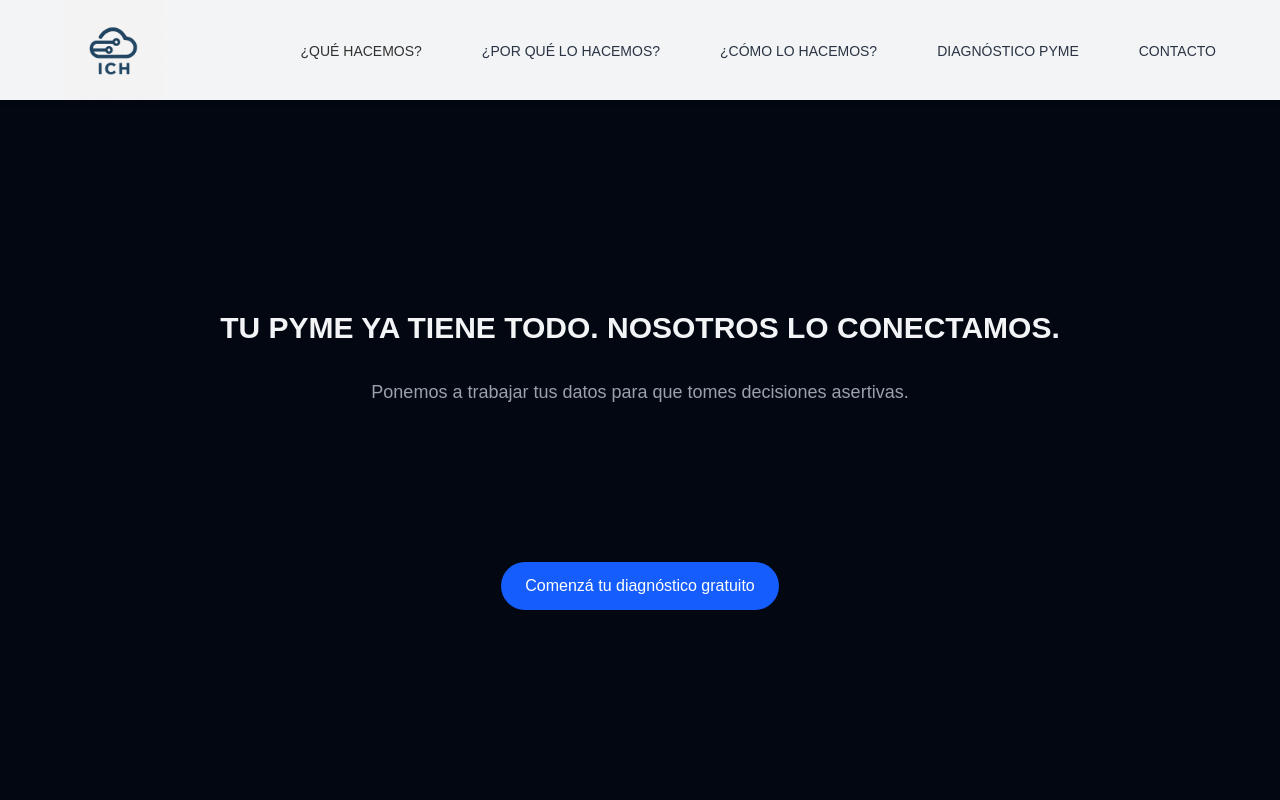
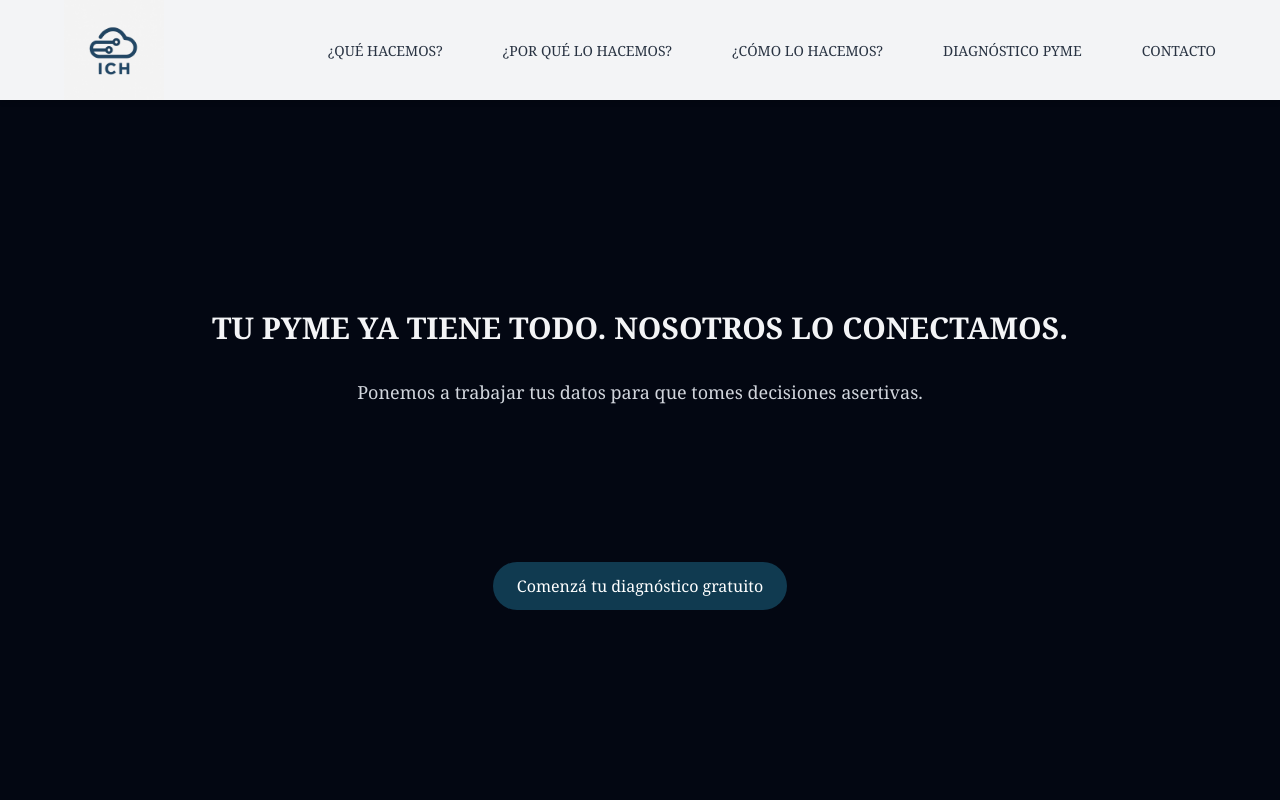
Before and after one commit to ich-datos/ichdatos-landing, a Next.js app: page / in a window 1280 px wide. Shown: the top 800 px of the page. Built offline with nearby package versions, Linux system fonts and the light colour scheme.

Commit message:
Hero elegant

```diff
--- a/src/app/components/Header.tsx
+++ b/src/app/components/Header.tsx
@@ -8,11 +8,11 @@ export default function Header() {
           style={{ height: '100px', width: 'auto' }}/>
         <nav>
           <ul className="flex gap-15 text-lg">
-            <li><a href="#que" className="hover:underline text-neutral-800 text-sm">¿QUÉ HACEMOS?</a></li>
-            <li><a href="#porque" className="hover:underline text-gray-800 text-sm" >¿POR QUÉ LO HACEMOS?</a></li>
-            <li><a href="#como" className="hover:underline text-gray-800 text-sm">¿CÓMO LO HACEMOS?</a></li>
-            <li><a href="#diagnostico" className="hover:underline text-gray-800 text-sm">DIAGNÓSTICO PYME</a></li>
-            <li><a href="#contacto" className="hover:underline text-gray-800 text-sm">CONTACTO</a></li>
+            <li><a href="#que" className="hover:underline text-gray-800 text-sm font-serif">¿QUÉ HACEMOS?</a></li>
+            <li><a href="#porque" className="hover:underline text-gray-800 text-sm font-serif" >¿POR QUÉ LO HACEMOS?</a></li>
+            <li><a href="#como" className="hover:underline text-gray-800 text-sm font-serif">¿CÓMO LO HACEMOS?</a></li>
+            <li><a href="#diagnostico" className="hover:underline text-gray-800 text-sm font-serif">DIAGNÓSTICO PYME</a></li>
+            <li><a href="#contacto" className="hover:underline text-gray-800 text-sm font-serif">CONTACTO</a></li>
           </ul>
         </nav>
       </div>
--- a/src/app/components/Hero.tsx
+++ b/src/app/components/Hero.tsx
@@ -2,15 +2,15 @@
 export default function Hero() {
   return (
     <section className="h-[90vh] flex flex-col justify-center items-center text-center px-5 bg-gray-950">
-      <h2 className="text-4xl md:text-3xl mb-4 text-gray-100 font-bold">
+      <h2 className="text-4xl md:text-3xl mb-4 text-gray-100 font-bold font-serif">
         TU PYME YA TIENE TODO. NOSOTROS LO CONECTAMOS.
       </h2>
-      <p className="text-lg md:text-lg py-4 mb-35 max-w-1x2 text-gray-400">
+      <p className="text-lg md:text-lg py-4 mb-35 max-w-1x2 text-gray-300 font-serif">
         Ponemos a trabajar tus datos para que tomes decisiones asertivas.
       </p>
       <a
         href="#diagnostico"
-        className="bg-blue-600 text-white px-6 py-3 rounded-full hover:bg-blue-700 transition"
+        className="bg-[#103A50] text-white px-6 py-3 rounded-full hover:bg-[#103A30] transition font-serif"
       >
         Comenzá tu diagnóstico gratuito
       </a>
```
